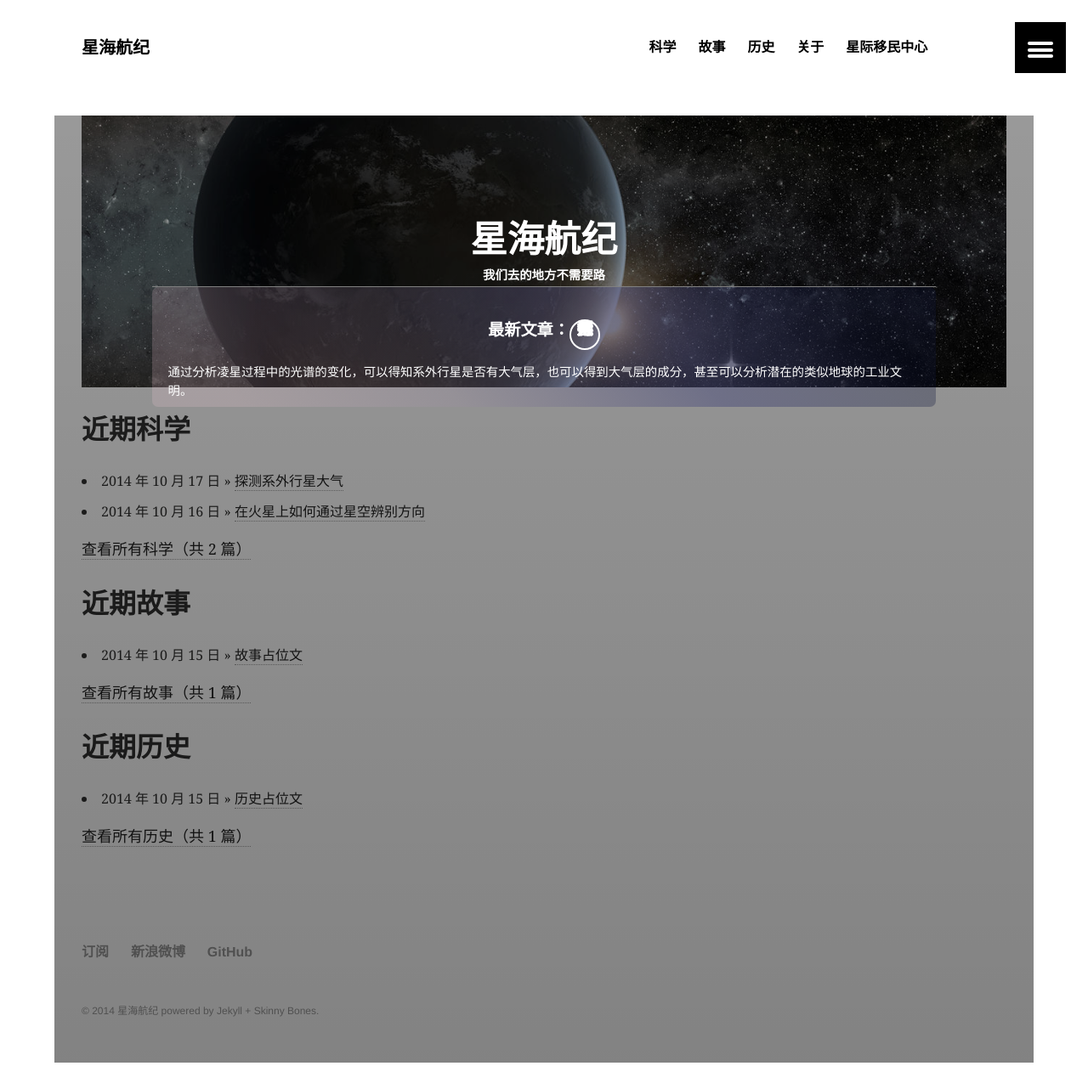
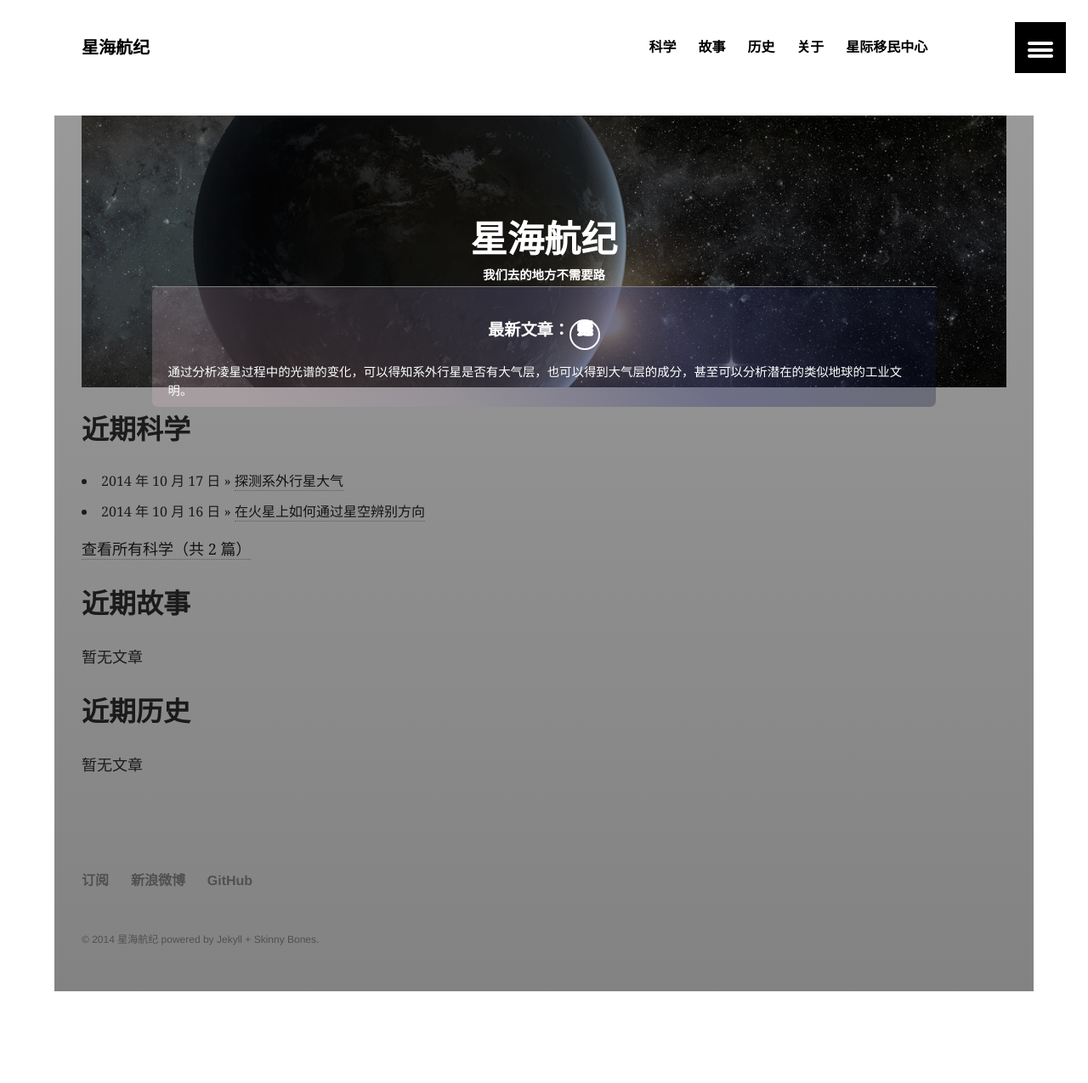
Before and after one commit to InterImm/magazine, a Jekyll site: the page built from index.md, in a window 1280 px wide. Shown: the whole page at 85% size. Built offline with Jekyll 4.4.1, drawn with Linux system fonts in a browser that asks for light colours; comment, search, counter and statistics services are not loaded; after the commit the page ends 1191 px from its top, so only the background shows below that.

Commit message:
show 暂无文章 whenever the post number is zero

```diff
--- a/_posts/history/2014-10-15-history.md
+++ /dev/null
@@ -1,9 +0,0 @@
----
-layout: default
-title: "历史占位文"
-categories: history
----
-
-## 标题
-
-这是历史类的占位文章。
--- a/_posts/stories/2014-10-15-stories.md
+++ /dev/null
@@ -1,9 +0,0 @@
----
-layout: default
-title: "故事占位文"
-categories: stories
----
-
-## 标题
-
-这是故事类的占位文章。
--- a/index.md
+++ b/index.md
@@ -43,12 +43,21 @@ title:
 ## 近期故事
 
 <div class="tiles">
+
 {% for post in site.categories.stories limit:5 %}
 	{% include post-list-cn.html %}
 {% endfor %}
+
 </div><!-- /.tiles -->
 
+
+
+	{% if site.categories.stories.size %}
 <a href="./stories/">查看所有故事（共 {{ site.categories.stories.size }} 篇）</a>
+		{% else %}
+暂无文章
+		{% endif %}
+
 
 ## 近期历史
 
@@ -58,4 +67,10 @@ title:
 {% endfor %}
 </div><!-- /.tiles -->
 
-<a href="./history/">查看所有历史（共 {{ site.categories.history.size }} 篇）</a>
+
+
+{% if site.categories.history.size %}
+<a href="./history/">查看所有故事（共 {{ site.categories.history.size }} 篇）</a>
+		{% else %}
+暂无文章
+		{% endif %}
```
Also changed, not shown: history/index.md (+6 -0 lines), science/index.md (+7 -0 lines), stories/index.md (+6 -0 lines).
